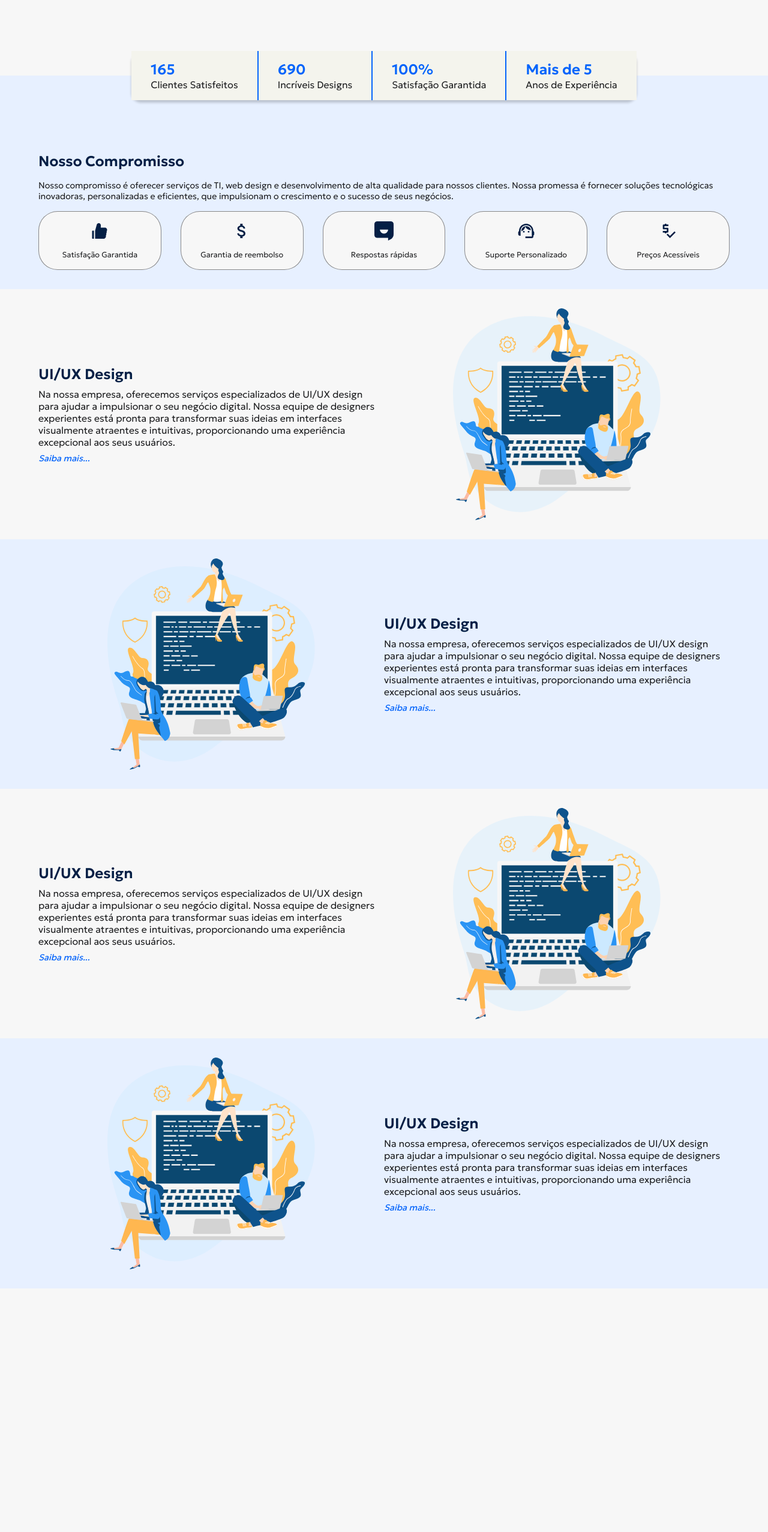
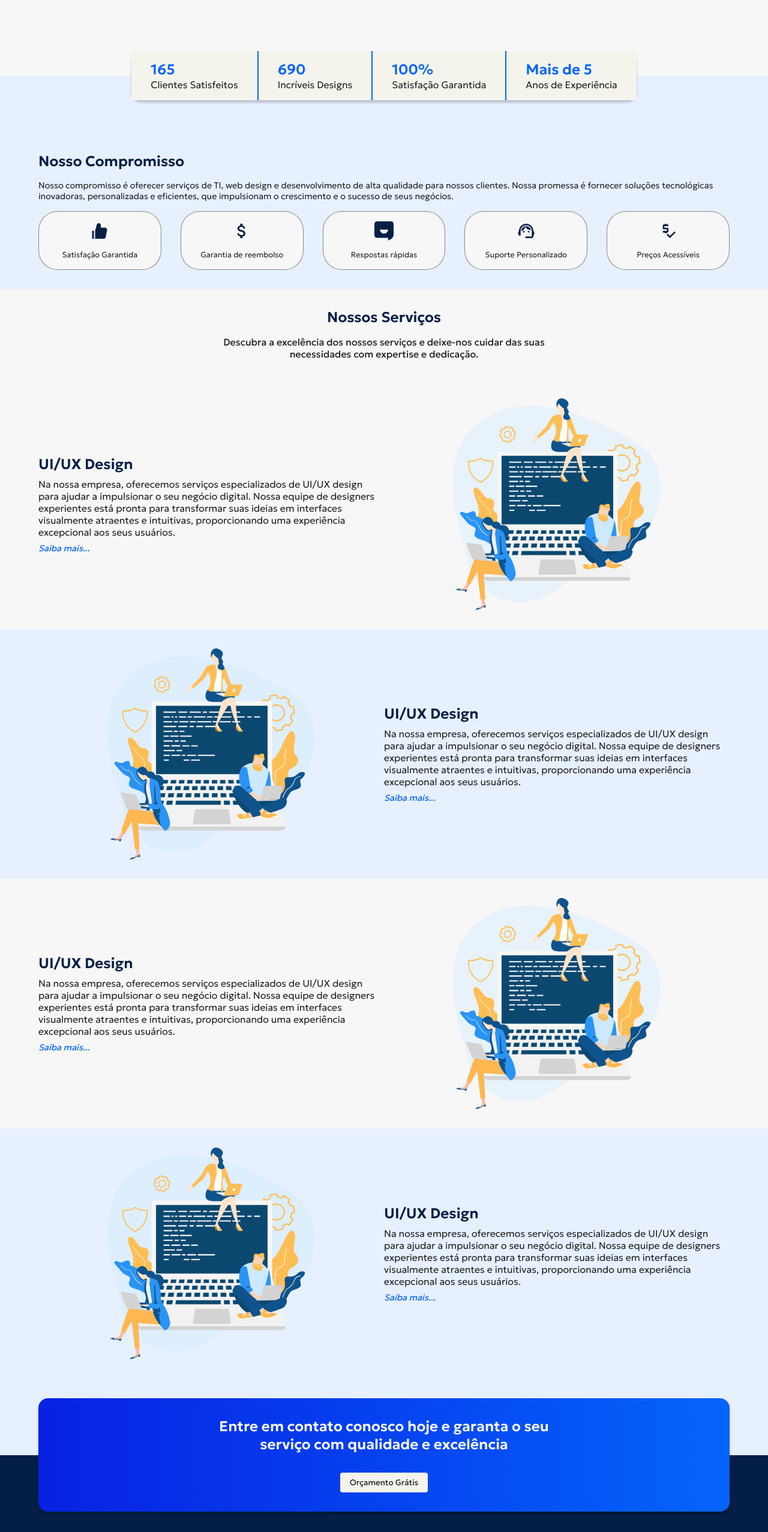
Before and after one commit to baldezg/it-services-landing-page, a React (Vite) app: page / in a window 1280 px wide. Shown: the part 561-3115 px from the top of the page at 60% size. Before the commit the page ends 2709 px from the top, so only its background shows below. Built offline with nearby package versions, Linux system fonts and the light colour scheme.

Commit message:
Create cta banner

```diff
--- a/src/App.css
+++ b/src/App.css
@@ -33,7 +33,24 @@
   --box-shadow-thick: 0px 4px 4px rgba(0, 0, 0, 0.2);
 
 }
-
 h2{
   color: var(--tertiary-color);
 }
+button{
+  cursor: pointer;
+}
+.banner{
+  display: flex;
+  flex-direction: column;
+  align-items: center;
+  justify-content: center;
+  gap: 1rem;
+}
+.banner h2{
+  padding-top: 2rem;
+}
+.banner p{
+  width: 50%;
+  text-align: center;
+  padding-bottom: 2rem;
+}
--- a/src/App.jsx
+++ b/src/App.jsx
@@ -5,6 +5,7 @@ import { CompanyStatistics } from './components/CompanyStatistics/CompanyStatist
 import { OurPromise } from './components/OurPromise/OurPromise';
 import { ServiceBanner } from './components/ServiceBanner/ServiceBanner';
 import { SupportImage } from './components/SupportImage/SupportImage';
+import { CtaBanner } from './components/CtaBanner/CtaBanner';
 
 import team from './assets/images/team.svg';
 
@@ -15,7 +16,10 @@ function App() {
      <HeroArea />
      <CompanyStatistics />
      <OurPromise />
-
+      <section className='banner'>
+        <h2>Nossos Serviços</h2>
+          <p>Descubra a excelência dos nossos serviços e deixe-nos cuidar das suas necessidades com expertise e dedicação.</p>
+      </section>
      <ServiceBanner
      title="UI/UX Design"
      paragraph="Na nossa empresa, oferecemos serviços especializados de UI/UX design para ajudar a impulsionar o seu negócio digital. Nossa equipe de designers experientes está pronta para transformar suas ideias em interfaces visualmente atraentes e intuitivas, proporcionando uma experiência excepcional aos seus usuários."
@@ -42,6 +46,7 @@ function App() {
     >
       <SupportImage className="banner-image" src={team} alt="team" />
     </ServiceBanner>
+    <CtaBanner />
     </>
   )
 }
--- /dev/null
+++ b/src/components/CtaBanner/CtaBanner.css
@@ -0,0 +1,32 @@
+.navy-blue{
+    background-color: var(--tertiary-color);
+}
+.bg-blue{
+    background-color: var(--bg-blue);
+}
+.cta-banner{
+    display: flex;
+    flex-direction: column;
+    align-items: center;
+    justify-content: center;
+    gap: 2rem;
+    background: var(--brand-gradient);
+    width: 90%;
+    padding: 2rem 0;
+}
+.cta-banner h2 {
+    background: transparent;
+    color: var(--bg);
+    width: 50%;
+    text-align: center;
+}
+.cta-consultation{
+    border: none;
+    background-color: var(--box-bg);
+    padding: 0.5rem 1rem;
+    border-radius: 4px;
+
+}
+.cta-consultation:hover{
+    background-color: var(--light-green);
+}
--- /dev/null
+++ b/src/components/CtaBanner/CtaBanner.jsx
@@ -0,0 +1,15 @@
+import { Button } from "../Button/Button";
+import './CtaBanner.css';
+
+export const CtaBanner = () => {
+  return (
+    <div className='container-background'>
+        <div className='container-top bg-blue'></div>
+        <div className='container cta-banner'>
+           <h2>Entre em contato conosco hoje e garanta o seu serviço com qualidade e excelência</h2>
+           <Button className="cta-consultation" text="Orçamento Grátis" />
+        </div>
+         <div className='container-bottom navy-blue'></div>
+        </div>
+  )
+}
```
Also changed, not shown: src/components/CompanyStatistics/CompanyStatistics.jsx (+0 -30 lines), src/components/Footer/Footer.jsx (added, +7 -0 lines).
